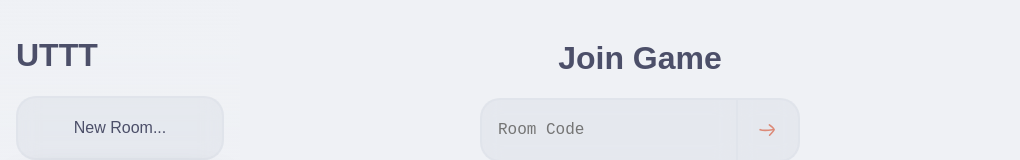
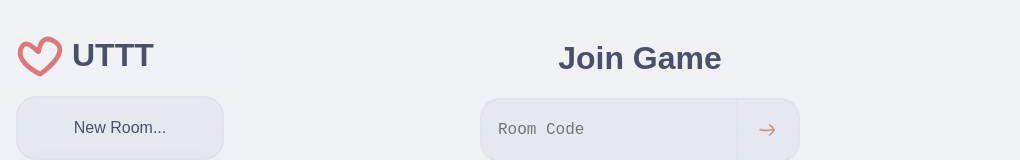
Before and after one commit to ibll/uttt, a website with bundled scripts: page client/index.html in a window 1280 px wide. Shown: the top 160 px of the page, without its empty margins (0-1020 px from the left). Built offline with nearby package versions, Linux system fonts and the light colour scheme; no server answers.

Commit message:
Added heart

```diff
--- a/client/index.html
+++ b/client/index.html
@@ -16,7 +16,11 @@
 <div class="panel" id="primary-panel">
 	<div id="top-bar" class="bar">
 		<div id="title-box">
-			<div id='piece-marker'></div>
+			<div id='piece-marker'>
+				<svg fill="none" height="300" viewBox="0 0 300 300" width="300" xmlns="http://www.w3.org/2000/svg">
+					<path d="m141.295 121.107c-4.202 13.512-79.6576-100.2172-110.9516-15.202-31.29407 85.016 116.6416 158.208 120.6246 157.082s188.902-132.872 97.865-198.1819c-91.038-65.310002-103.336 42.7889-107.538 56.3019z" stroke="var(--red)" stroke-width="30"/>
+				</svg>
+			</div>
 			<h1 id='title-text'>Ultimate Tic-Tac-Toe</h1>
 		</div>
 		<div class="button-panel">
--- a/client/scripts/uttt.js
+++ b/client/scripts/uttt.js
@@ -60,6 +60,7 @@ export function updateState(payload) {
 }
 
 export function setPiece(piece) {
+	if (!piece) return;
 	document.getElementById('piece-marker').innerHTML = piece ? icons[piece] : '';
 	adjustTitleText();
 }
```
